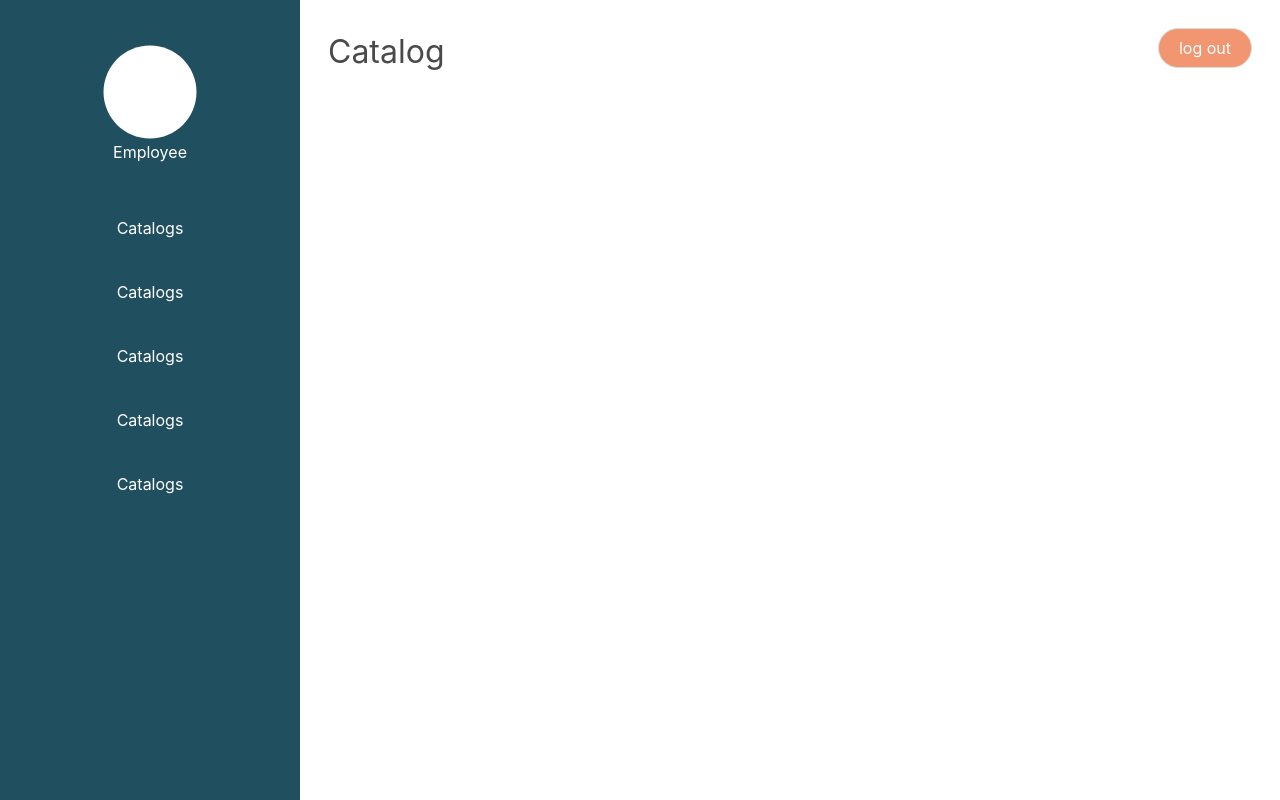
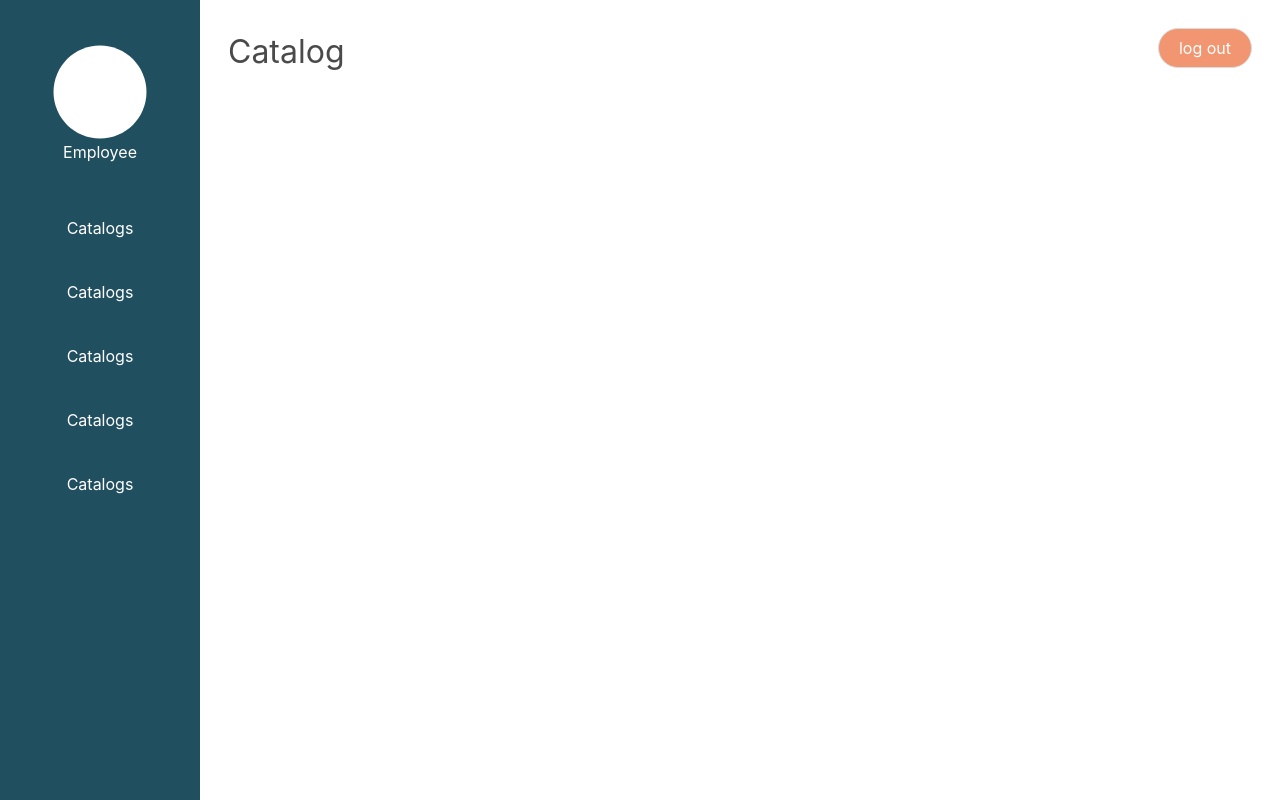
Before and after one commit to tungkraiwit/Gundam-Man, a Next.js app: page /catalogs in a window 1280 px wide. Built offline with nearby package versions, Linux system fonts and the light colour scheme.

Commit message:
Modify button

```diff
--- a/components/Layout.scss
+++ b/components/Layout.scss
@@ -2,7 +2,7 @@
 
 .layout-content {
   @media screen and (min-width: $tablet ){
-    margin-left: 300px;
+    margin-left: 200px;
   }
 
   @media screen and (max-width: $tablet ){
--- a/components/MainMenu.js
+++ b/components/MainMenu.js
@@ -17,7 +17,7 @@ class MainMenu extends React.Component {
     )
 
     return (
-      <div class="main-menu" style={{ background: '#204F5F' , position: "fixed" , width: "300px" , top: "0px", margin: "0px", height: "-webkit-fill-available"}}>
+      <div class="main-menu" style={{ background: '#204F5F' , position: "fixed" , width: "200px" , top: "0px", margin: "0px", height: "-webkit-fill-available"}}>
         <div className="columns has-text-centered">
           <div className="column">
             <div className="columns" style={{margin: "2rem"}}>
--- a/components/MainMenu.scss
+++ b/components/MainMenu.scss
@@ -5,6 +5,7 @@
   background-color: transparent;
   border-color: transparent;
   color: white;
+  width: 90%;
 
   &:hover {
     background-color: white;
```
